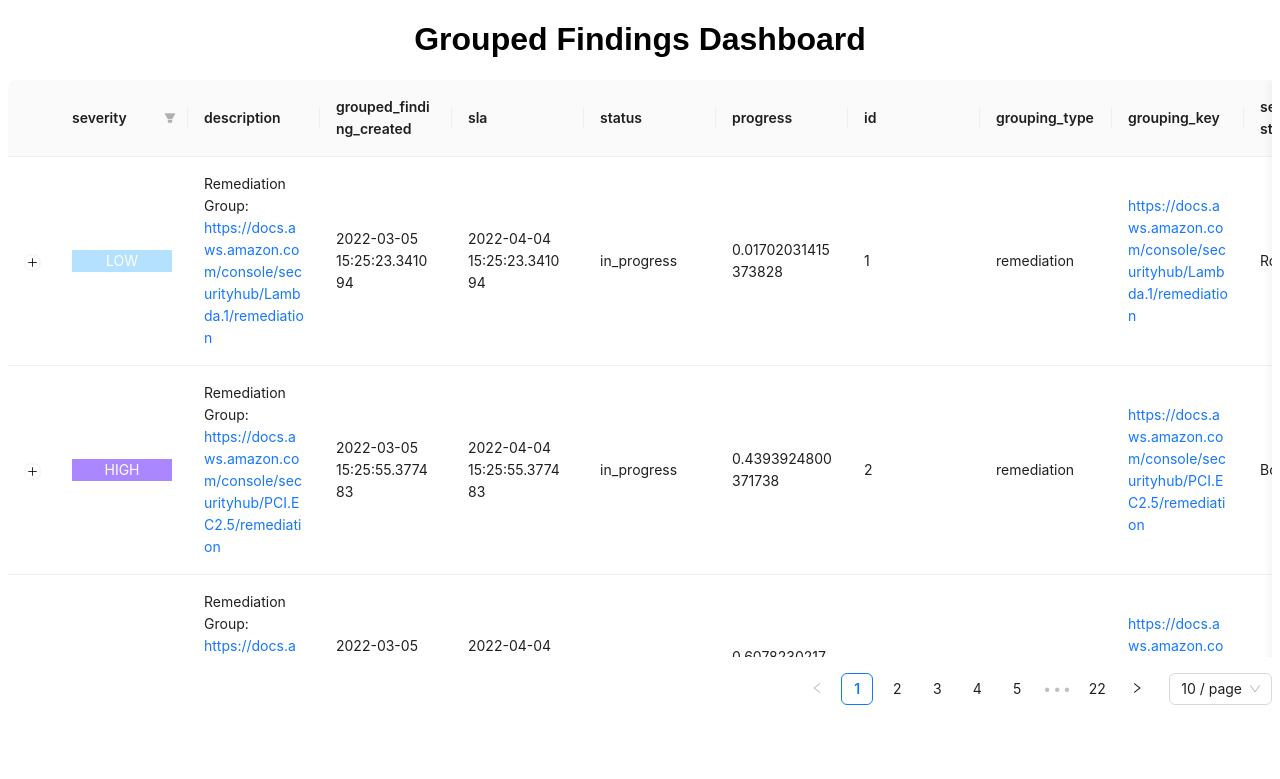
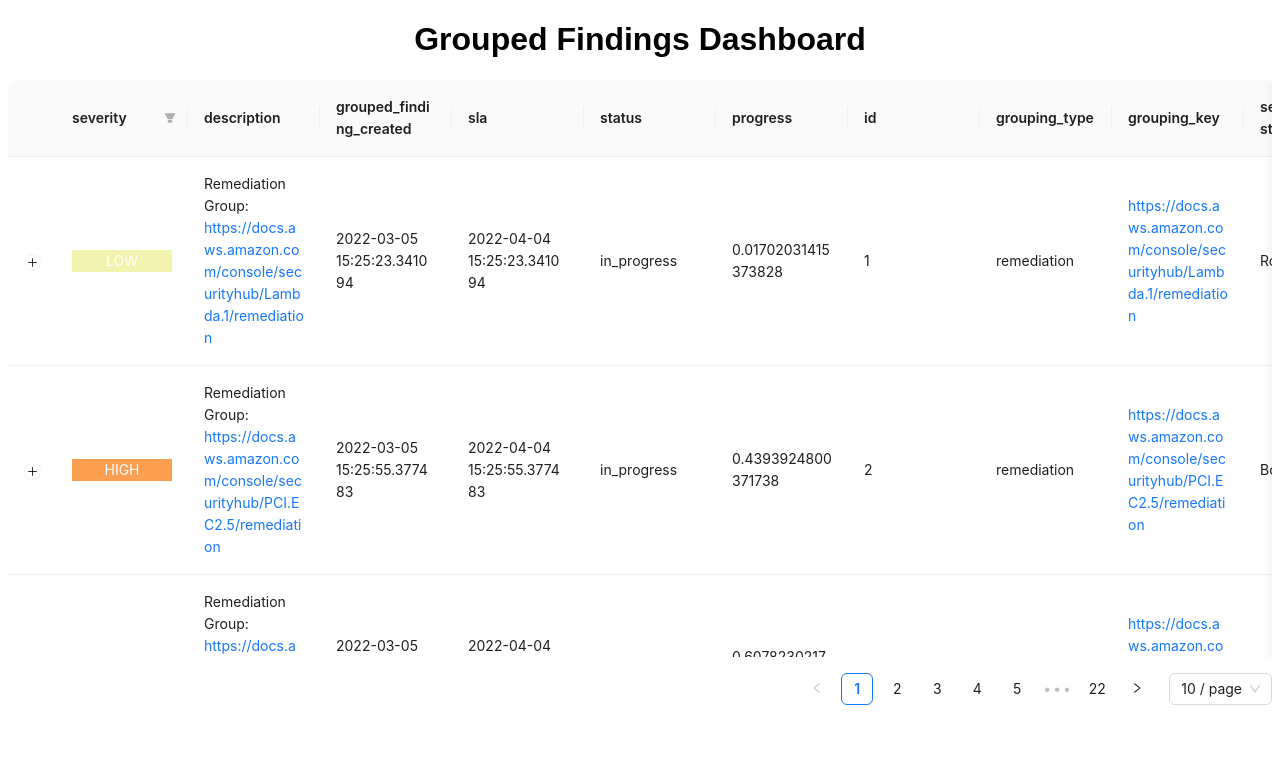
Before and after one commit to njlang10/silk-security-project, a React (Create React App) app: page / in a window 1280 px wide. Shown: the top 779 px of the page. Built offline with nearby package versions, Linux system fonts and the light colour scheme.

Commit message:
Changes colors

```diff
--- a/src/App.tsx
+++ b/src/App.tsx
@@ -87,25 +87,24 @@ function DescriptionCellRenderer(value: string): React.ReactNode {
   );
 }
 
+function getColorForSeverity(severity: Severity): React.CSSProperties["color"] {
+  switch (severity) {
+    case "low":
+      return "#F2F3AE";
+    case "medium":
+      return "#EDD382";
+    case "high":
+      return "#FC9E4F";
+    case "critical":
+      return "#FF521B";
+  }
+}
+
 function SeverityCellRenderer(value: Severity): React.ReactNode {
-  let background = "#B4E1FF";
-  switch (value) {
-    case "medium":
-      background = "#AB87FF";
-      break;
-    case "high":
-      background = "#AB87FF";
-      break;
-    case "critical":
-      background = "#BA1200";
-      break;
-    default:
-      background = "#B4E1FF";
-  }
   return (
     <span
       style={{
-        background: background,
+        background: getColorForSeverity(value),
         width: "100%",
         height: "100%",
         color: "white",
@@ -236,6 +235,7 @@ function PieChart({ data }: { data: PieChartData[] }): JSX.Element {
       data={data}
       height={500}
       legends={[]}
+      colors={{ datum: "data.color" }}
       margin={{
         bottom: 80,
         left: 120,
@@ -243,6 +243,9 @@ function PieChart({ data }: { data: PieChartData[] }): JSX.Element {
         top: 80,
       }}
       width={900}
+      onClick={(datum) => {
+        console.log("datum", datum);
+      }}
     />
   );
 }
@@ -267,6 +270,7 @@ export default function App() {
         id: severity,
         label: severity,
         value: amt,
+        color: getColorForSeverity(severity as Severity),
       };
     });
   }, [groupedFindings]);
```
